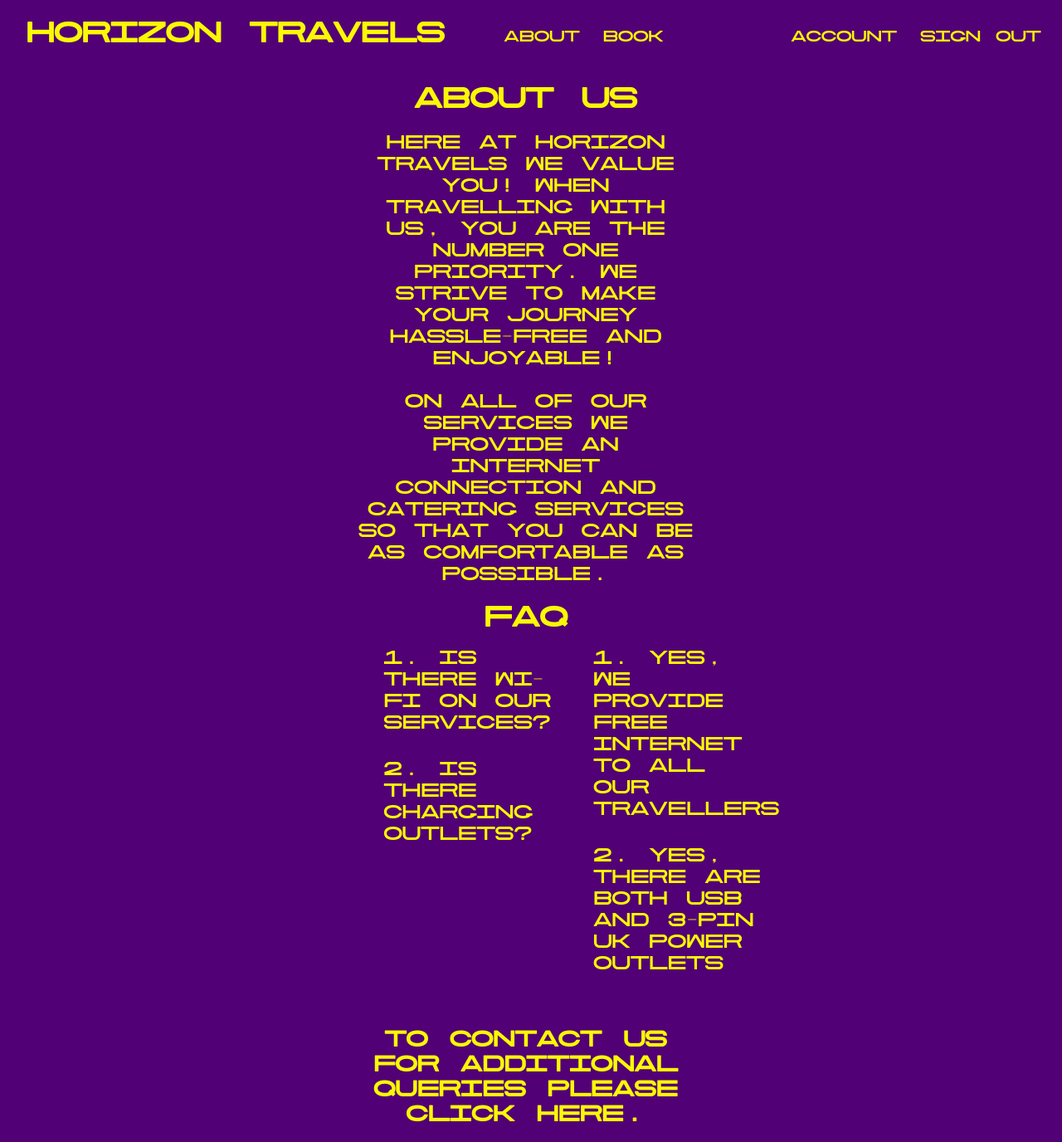
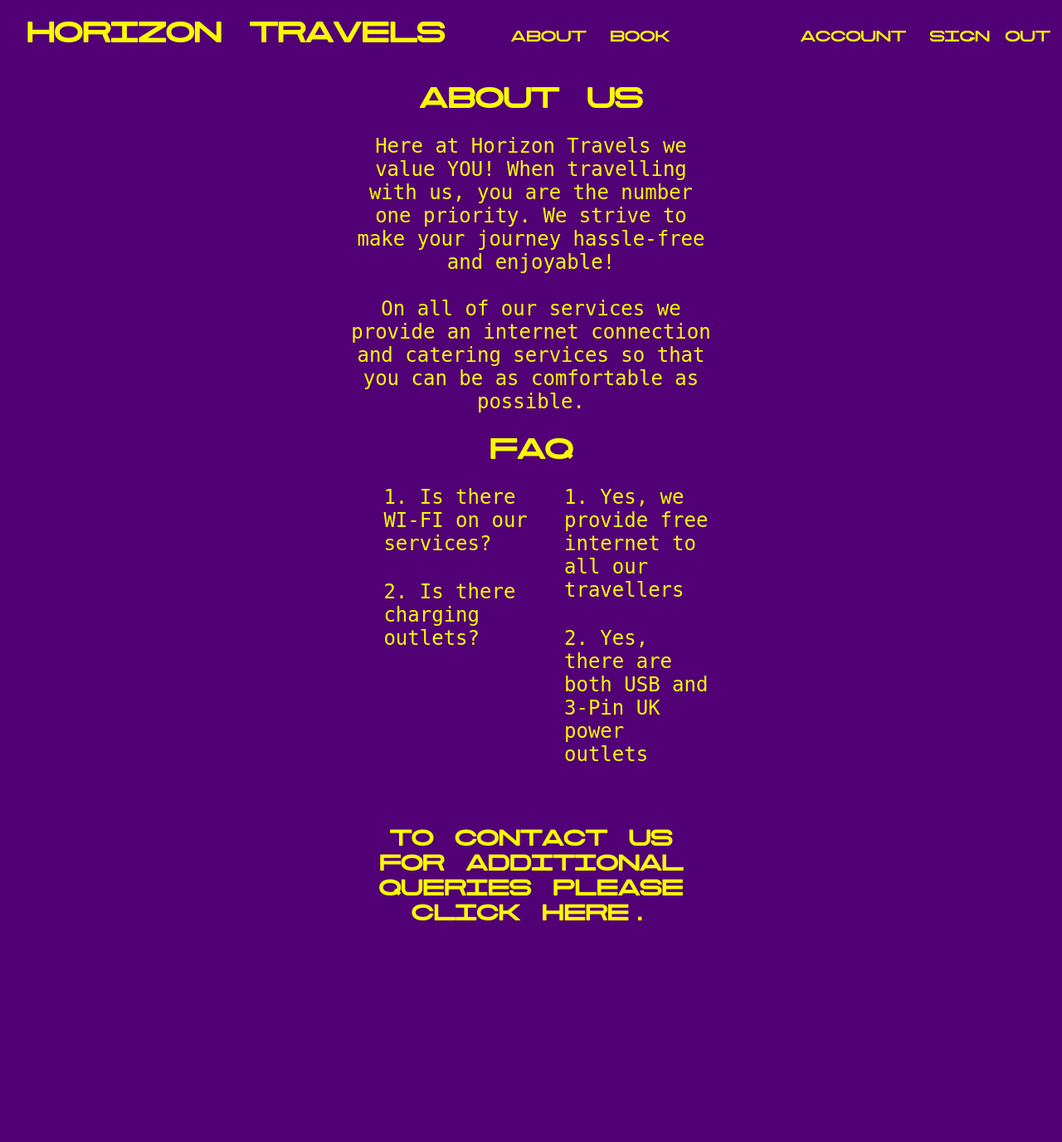
Before and after one commit to bushycargo/HorizenTravel, a Flask app: page /about in a window 1280 px wide. Shown: the whole page at 83% size. After the commit the page ends 1110 px from the top, so only its background shows below. Run offline with Flask 2, Linux system fonts and the light colour scheme.

Commit message:
Font change

```diff
--- a/static/css/main.css
+++ b/static/css/main.css
@@ -1,6 +1,8 @@
 /*Colours*/
 /*F9F904*/
 /*520075*/
+/*font-family: Andalemo, Andalemo;*/
+
 
 @font-face {
     font-family: 'cindie_monod';
@@ -18,7 +20,7 @@ body{
 .grid-container{
     display: grid;
     width: 100%;
-    grid-template-columns: 33% 33% 33%;
+    grid-template-columns: 33% 34% 33%;
 }
 .header-grid{
     color: #F9F904;
@@ -147,3 +149,7 @@ a{
 .faq-li{
     padding-bottom: 30px;
 }
+.cssP{
+    font-family: Andale Mono,AndaleMono,monospace;
+    font-size: x-large;
+}
--- a/templates/about.html
+++ b/templates/about.html
@@ -25,14 +25,14 @@
     </header>
     <div class="grid-item mid-content-box">
         <h2>About us</h2>
-        <p>
+        <p class="cssP">
             Here at Horizon Travels we value YOU! When travelling with us, you are the number one priority. We strive to make your journey hassle-free and enjoyable!
             <br>
             <br>
             On all of our services we provide an internet connection and catering services so that you can be as comfortable as possible.
         </p>
         <h2 style="margin-bottom: 0">FAQ</h2>
-        <div class="faq">
+        <div class="faq cssP">
             <div id="questions">
                 <ol>
                     <li class="faq-li">Is there WI-FI on our services?</li>
```
